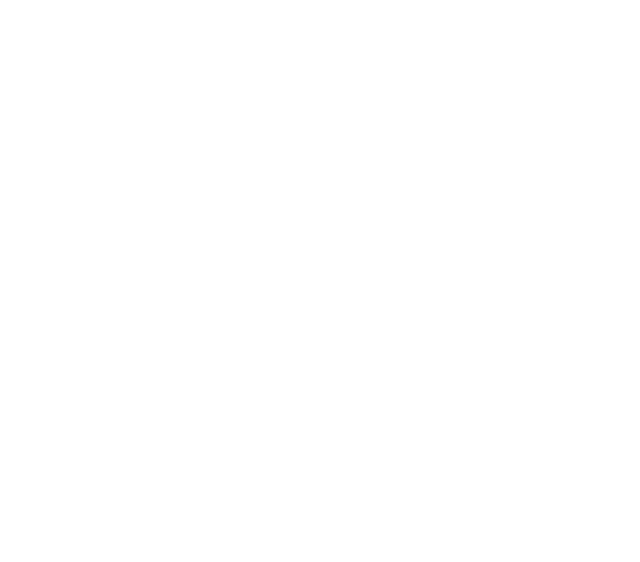
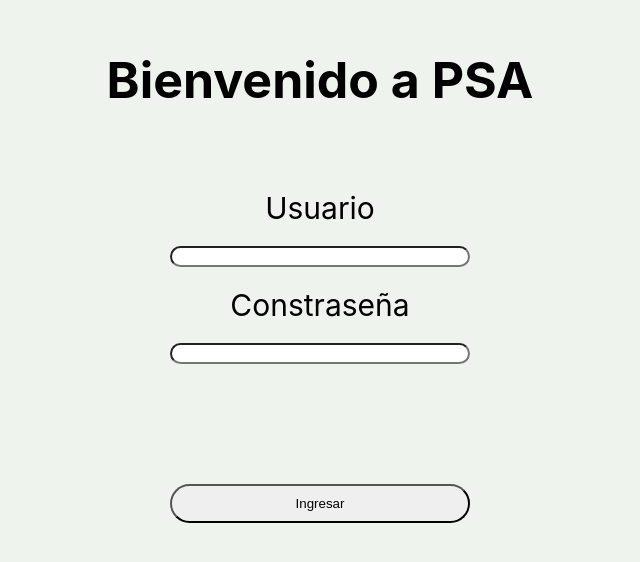
Before and after one commit to BrunoPasca/tribu_2_2022_2c, a Next.js app: page /login in a window 1280 px wide. Shown: the part 200-762 px from the top of the page, without its empty margins (320-960 px from the left). Built offline with nearby package versions, Linux system fonts and the light colour scheme.

Commit message:
front login

```diff
--- a/pages/login.tsx
+++ b/pages/login.tsx
@@ -1,12 +1,33 @@
 import Head from 'next/head'
 import Image from 'next/image'
-import styles from '../styles/Home.module.css'
+import styles from '../styles/login.module.css'
 import Head_ from './head'
 import Header from './header'
 
 export default function Login() {
   return (
-        <Head_ nombre='Login'></Head_>
+    <form className={styles.form} action="/" method="post">
+
+    <Head_ nombre='Login'></Head_>
+
+    <h1>Bienvenido a PSA</h1>
+    <div className={styles.campoForm}>
+        <label htmlFor="usuario">Usuario</label>
+        <div className={styles.contenedorInput}>
+            <input type="text" id="usuario" name="usuario" required/>
+        </div>
+    </div>
+
+    <div className={styles.campoForm}>
+        <label htmlFor="constraseña">Constraseña</label>
+        <div className={styles.contenedorInput}>
+            <input type="password" id="contraseña" name="contraseña" required/>
+        </div>
+    </div>
+    <div className={styles.contenedorBoton}>
+        <button type="submit">Ingresar</button>
+    </div>
+  </form>
 
   )
 }
--- /dev/null
+++ b/styles/login.module.css
@@ -0,0 +1,61 @@
+.form{
+    color: black;
+    background-color: #EEF4ED;
+    width: 100vw;
+    height: 100vh;
+    text-align: center;
+    display: flex;
+    flex-direction: column;
+    }
+
+    .form label{
+      margin: 10px;
+      font-size: 30px;
+    }
+
+    .form input{
+      margin: 10px;
+      width: 300px;
+      background-color: white;
+      border-radius: 20px;
+      color: black;
+    }
+
+    .form select{
+      margin: 10px;
+    }
+
+    .form button{
+      margin: 10px;
+      width: 100px;
+    }
+
+    .form h1{
+      margin-top: 250px;
+      margin-bottom: 70px;
+      font-size: 50px;
+    }
+
+    .campoForm{
+        display: flex;
+        flex-direction: column;
+    }
+
+    .contenedorInput{
+        text-align: center;
+    }
+
+    .contenedorBoton{
+        margin-top: 100px;
+        text-align: center;
+        justify-content: center;
+    }
+
+    .contenedorBoton button{
+        padding: 10px;
+        width: 300px;
+        border-radius: 20px;
+        text-align: center;
+        justify-content: center;
+
+    }
```
